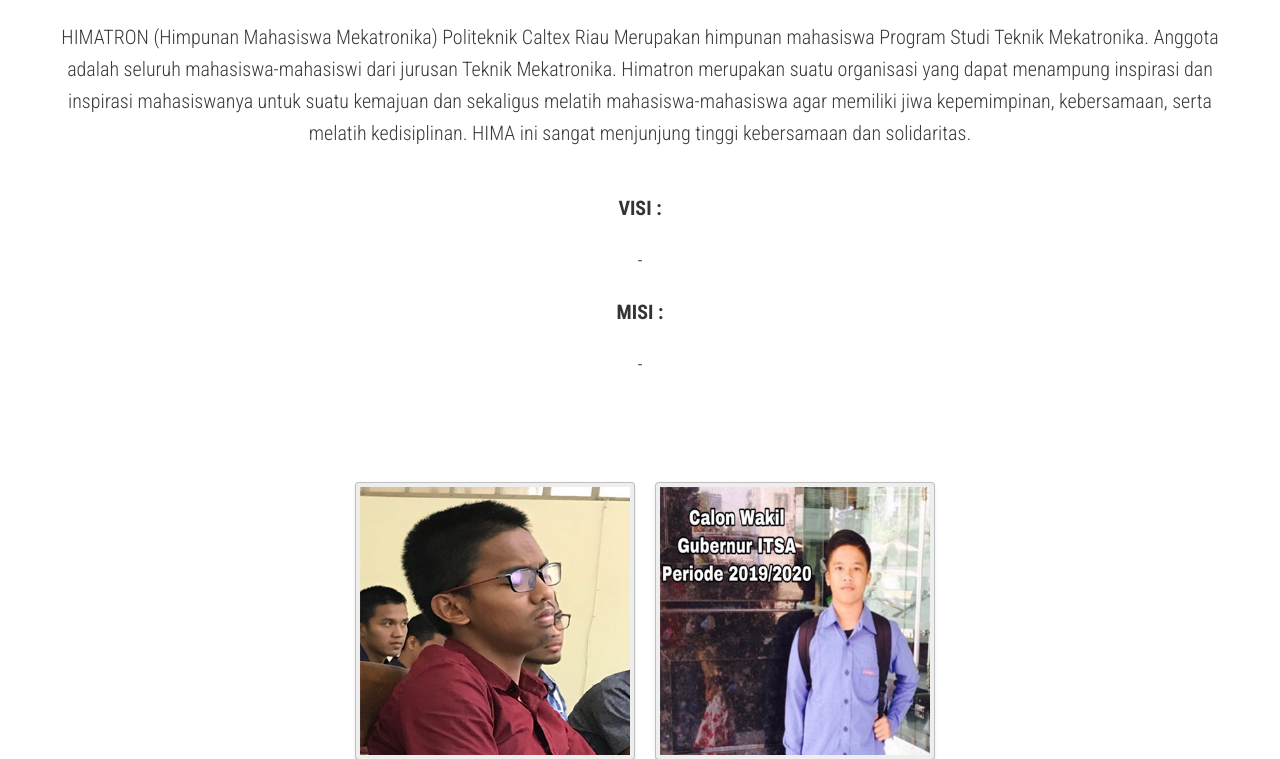
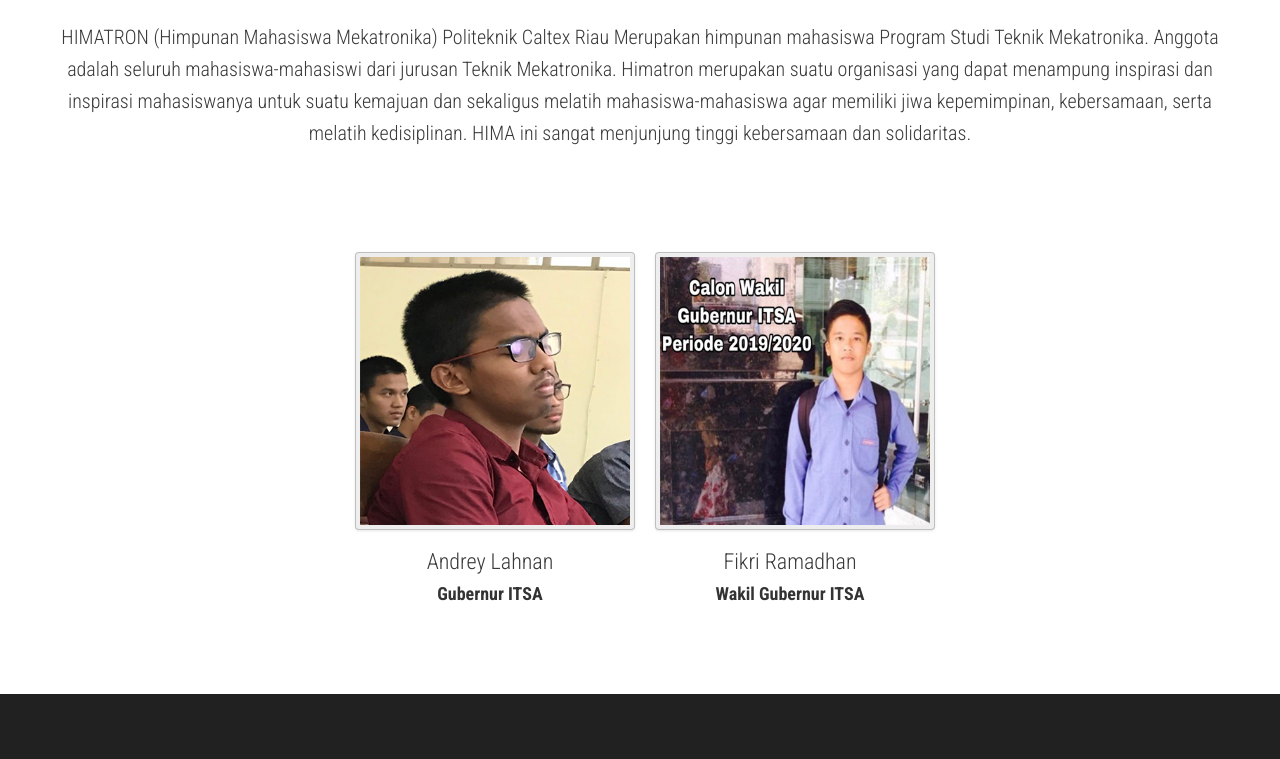
Before and after one commit to projetcweb7/SistemInformasi_HIMA, a PHP site: page /himatron.php in a window 1280 px wide. Shown: the part 228-987 px from the top of the page. Run offline with PHP 8.4, Linux system fonts and the light colour scheme.

Commit message:
updatev3_himatron

```diff
--- a/himatron.php
+++ b/himatron.php
@@ -78,12 +78,12 @@
           <div class="sub-heading">
             <p>HIMATRON (Himpunan Mahasiswa Mekatronika) Politeknik Caltex Riau Merupakan himpunan mahasiswa Program Studi Teknik Mekatronika. Anggota adalah  seluruh mahasiswa-mahasiswi dari jurusan Teknik Mekatronika. Himatron merupakan suatu organisasi yang dapat menampung inspirasi dan inspirasi mahasiswanya untuk suatu kemajuan dan sekaligus melatih mahasiswa-mahasiswa agar memiliki jiwa kepemimpinan, kebersamaan, serta melatih kedisiplinan. HIMA ini sangat menjunjung tinggi kebersamaan dan solidaritas. </p><br>
 
-            <p><strong>VISI : </strong></p>
+<!--             <p><strong>VISI : </strong></p>
             <p>-</p>
 
             <p><strong>MISI :</strong></p>
             <p>-</p>
-            <br/>
+            <br/> -->
 
 <!--             <p> HIMIKA memiliki beragam kegiatan positif diantaranya adalah: </p>
             <p> > PRO ( Pekanbaru Robotic Olimpiad ) merupakan salah satu kegiatan besar HIMIKA dalam bidang riset dan teknologi yaitu perlombaan robotika yang melibatkan siswa/i tingkatan SD, SMP, dan SMA/SMK se-Riau. </p>
```
